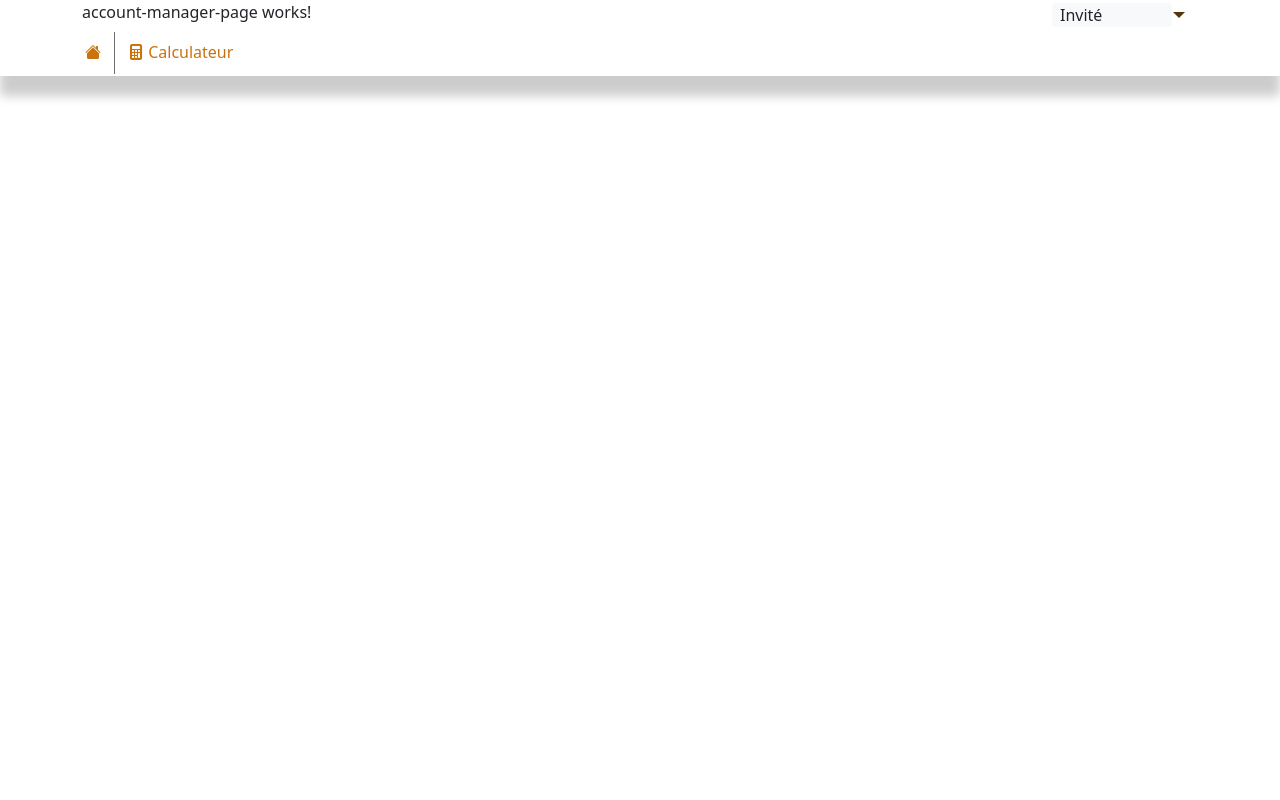
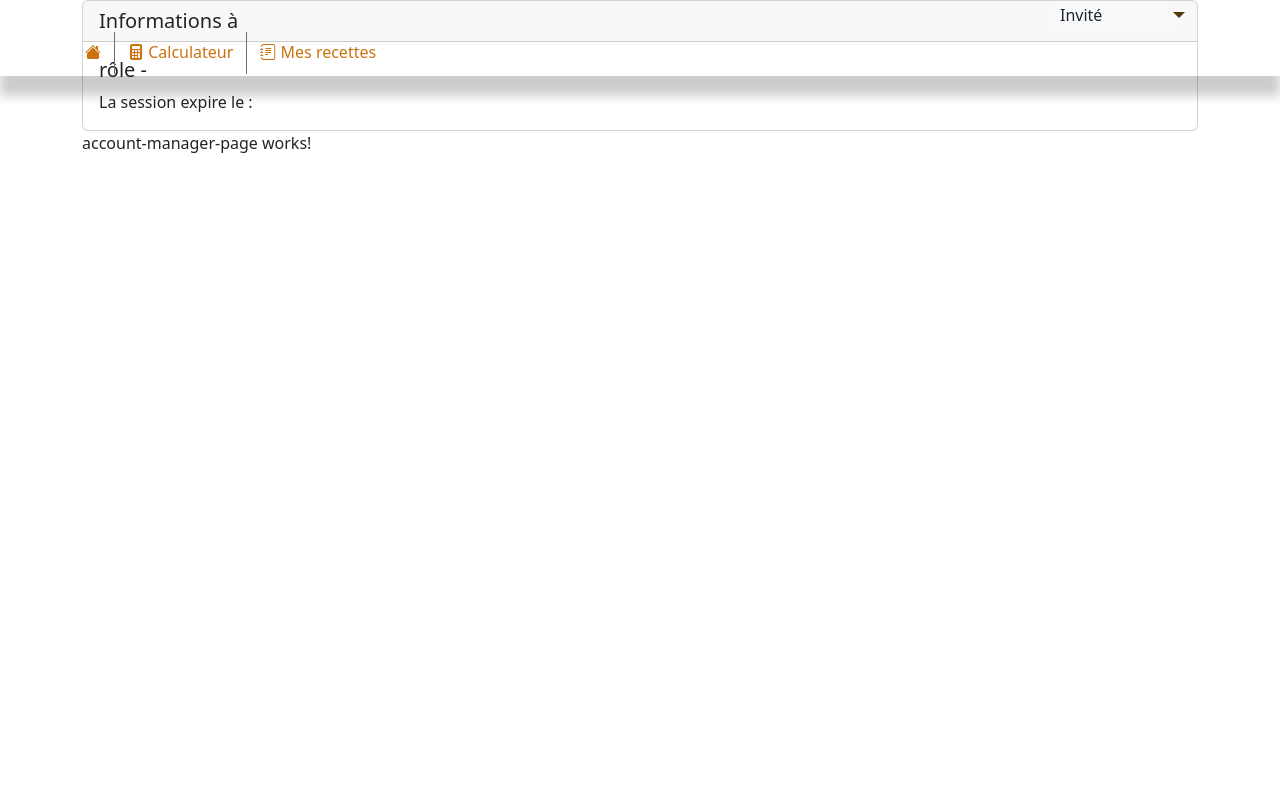
Before and after one commit to kellydiak/SavonAPP, an Angular app: page /account in a window 1280 px wide. Shown: the top 800 px of the page. Built offline with nearby package versions, Linux system fonts and the light colour scheme; a web font is replaced by a local one.

Commit message:
fin du 8.3 mais corriger la navbar

```diff
--- a/src/app/components/navbar/navbar.html
+++ b/src/app/components/navbar/navbar.html
@@ -25,15 +25,15 @@
                     </a>
                 </li>
                 <!-- Accès aux recettes de l'utilisateur -->
-                 @if (authService.isAuthenticated()) {
-                    @if (authService.hasRole('ROLE_ADMIN, ROLE_UTILISATEUR')) {
+                 <!--@if (authService.isAuthenticated()) {
+                    @if (authService.hasRole('ROLE_ADMIN, ROLE_UTILISATEUR')) {-->
                 <li class="nav-item"><a class="nav-link" routerLink="recipe-manager" routerLinkActive="active" title="Gérer mes recettes (retrouver ,modifier,supprimer...)">
                         <i class="bi bi-journal-text"> </i>
                         Mes recettes
                     </a>
                 </li>
-            }
-        }
+            <!--}
+        }-->
                 <!-- Accès gestion des utilisateurs pour l'administrateur -->
                 @if (authService.isAuthenticated()) {
                     @if (authService.hasRole('ROLE_ADMIN')) {
--- a/src/app/pages/account-manager-page/account-manager-page.html
+++ b/src/app/pages/account-manager-page/account-manager-page.html
@@ -1,2 +1,11 @@
+<div class="card">
+  <h5 class="card-header">Informations à {{ authService.getUserFullInfo()?.username }}</h5>
+  <div class="card-body">
+    <h5 class="card-title">rôle - {{ authService.getUserFullInfo()?.roles }} </h5>
+    <p class="card-text">La session expire le : {{ authService.getUserFullInfo()?.expiration }}</p>
+    <!--<a href="#" class="btn btn-primary">Go somewhere</a>-->
+  </div>
+</div>
+
 
 <p>account-manager-page works!</p>
```
